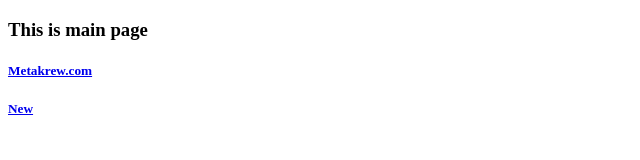
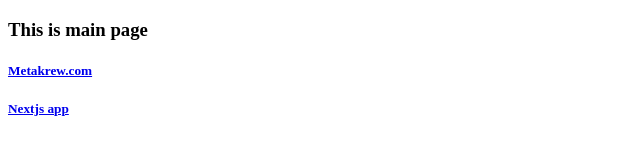
Before and after one commit to genius21513/nginx-only, a plain HTML site: page static/index.html in a window 1280 px wide. Shown: the full height of the page, 0-640 px from the left. Drawn offline with Linux system fonts and the light colour scheme.

Commit message:
Update index.html

```diff
--- a/static/index.html
+++ b/static/index.html
@@ -13,7 +13,7 @@
             <a href="/metakrew.com">Metakrew.com</a>
         </h5>
         <h5>
-            <a href="/new">New</a>
+            <a href="/nextjs-app">Nextjs app</a>
         </h5>
     </div>
 </body>
```
